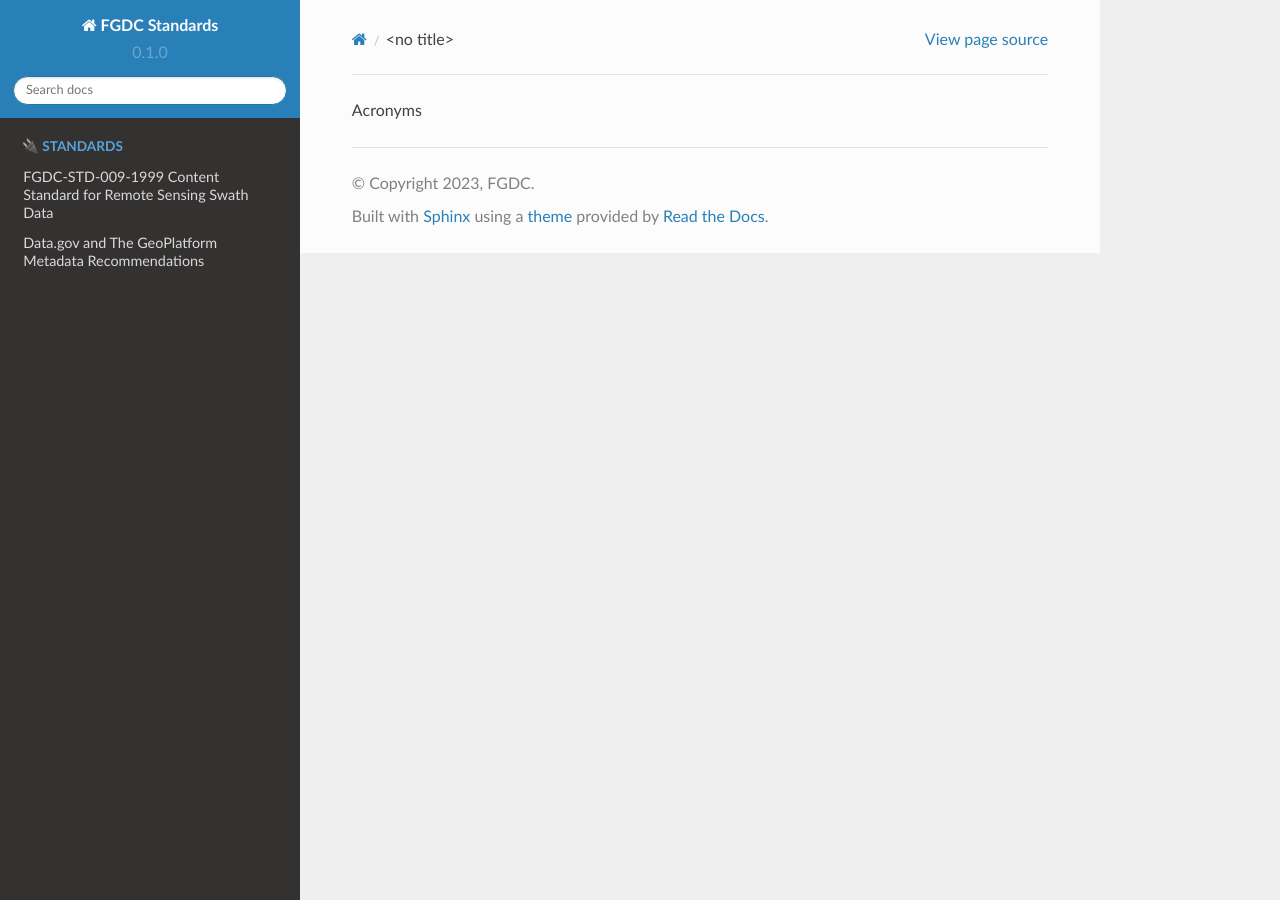
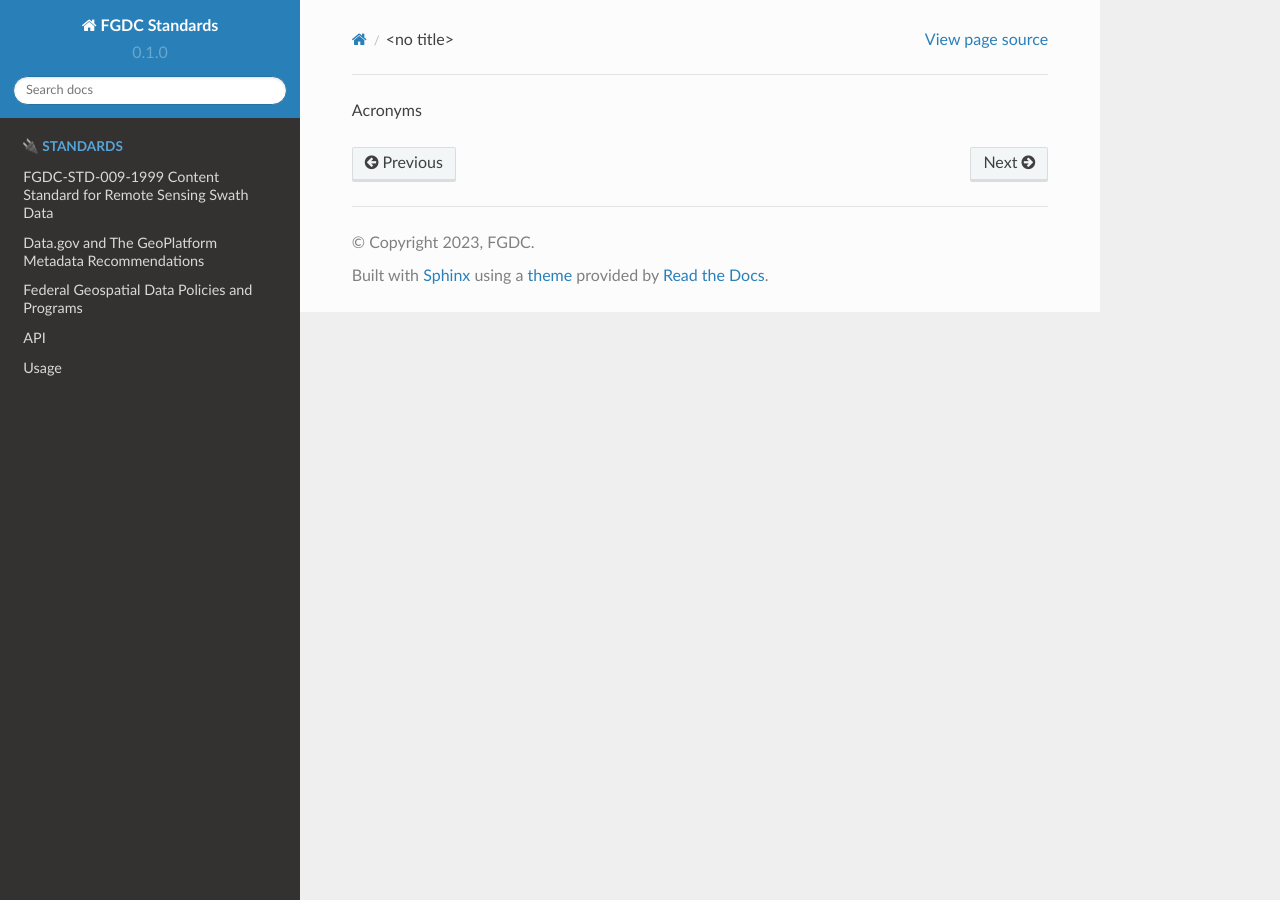
Before and after one commit to fgdcgov/sdi, a Sphinx documentation site: the page built from docs/source/acronyms.rst, in a window 1280 px wide. Built offline with Sphinx 7.4.7 and the Read the Docs theme 2.0.0, drawn with Linux system fonts in a browser that asks for light colours; pages that are not in the unit, such as notebooks, are missing from menus.

Commit message:
Update index.rst

```diff
--- a/docs/source/index.rst
+++ b/docs/source/index.rst
@@ -17,6 +17,11 @@ Contents
 
    FGDC-STD-009-1999
    datagovgeoplatform
+   policiesandprograms
+   :caption: 📚 RESOURCES
+   acronyms
+   api
+   usage
 
 .. toctree::
    :caption: 📚 RESOURCES
```
